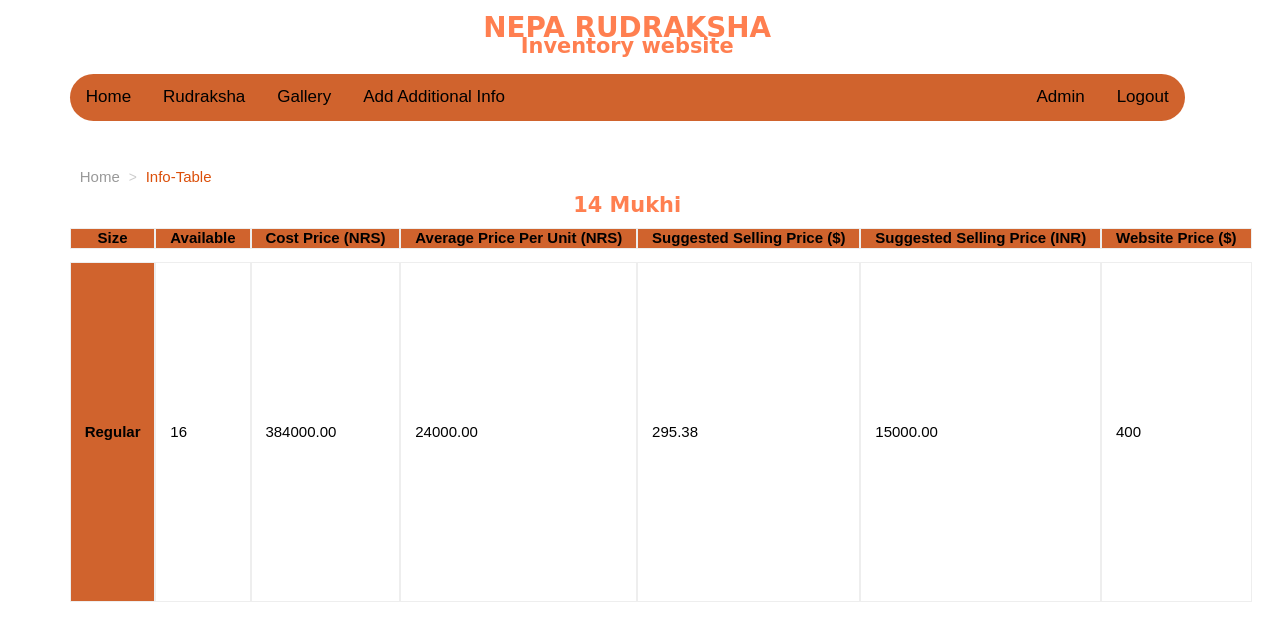
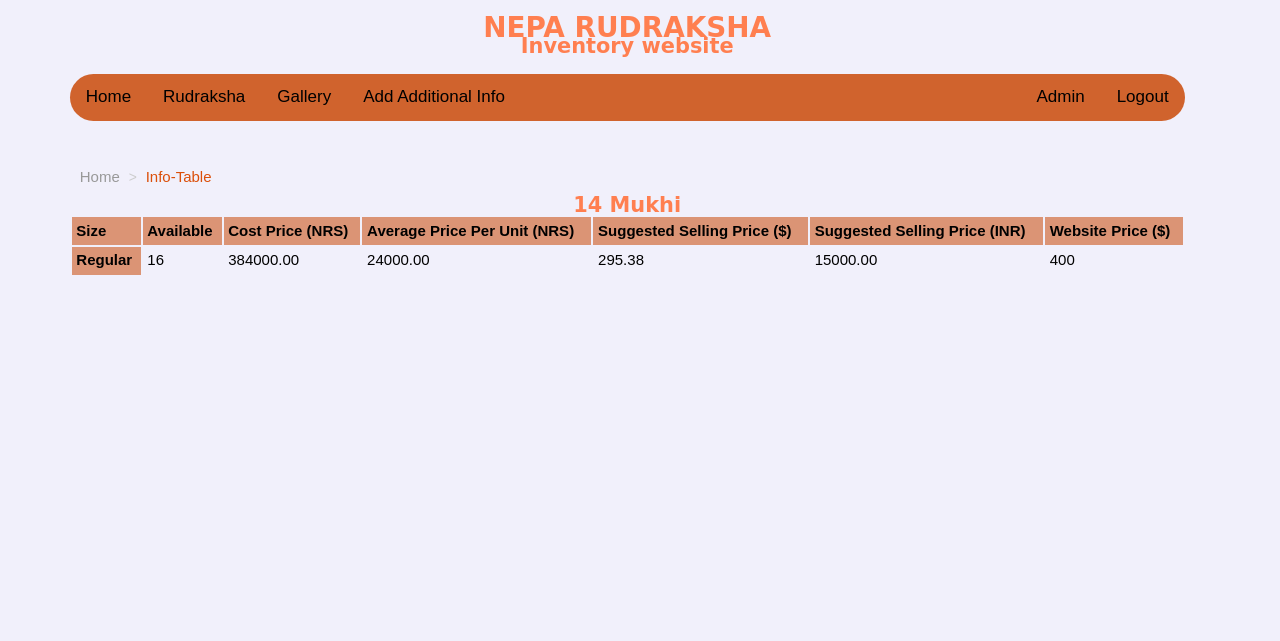
Before and after one commit to aayushbhn/InventoryWeb-final, a PHP site: page /info-table.php?rudtype_id=17 in a window 1280 px wide; the page is wider, and only the part inside the window is pictured. Shown: the top 641 px of that part. Run offline with PHP 8.4, Linux system fonts and the light colour scheme; data comes from the database, SQL or seed files in the repository; data that the repository does not hold is empty; some libraries are stand-ins or nearby versions.

Commit message:
Update base.css
change for sidebar testing in info-table page

```diff
--- a/css/base.css
+++ b/css/base.css
@@ -25,12 +25,10 @@ html {
   }
 
   body {
-
     margin: auto;
-
+    background-color: #f1f0fb;
     font-size: 1.5rem;
     line-height: 2rem;
-    width: 90%;
     border: 0px transparent;
     padding: 2rem;
     position: absolute;
@@ -50,21 +48,11 @@ html {
     color: coral;
   }
 
-  .table {
-    width: max-content;
-    height: 400px;
+/* breadcrumbs css style  */
 
-
-
-    border-collapse: separate;
-    border-spacing: 0 1em;
-    overflow-x: auto;
-
-}
 
 .breadcrumbs {
     padding: 10px;
-
 }
 
 .breadcrumbs_items {
@@ -90,10 +78,27 @@ html {
     font-weight: 500;
 }
 
-th[data-href] {
+/* table css styling */
+
+.table {
+    width: max-content;
+    min-width: 100%;
+    border-collapse: separate;
+    overflow-x: auto;
+}
+
+
+*[data-href] {
     cursor: pointer;
 }
 
+.table th {
+    position: sticky;
+    text-align: center;
+    z-index: 2;
+    top: -0.1rem;
+    background-color: #d0632da5;
+}
 td,
 th {
     width: max-content;
@@ -101,14 +106,12 @@ th {
 
 .table__head {
     margin-top: 3rem;
-    width: 100vw;
+    width: 100%;
 }
 
 .table th,
 .table td {
-
-    border: 1px solid #eee;
-    padding: 0 1.5rem;
+    padding: 0.5rem;
     text-align: left;
     font-size: 15px;
     word-break: keep-all;
@@ -116,20 +119,11 @@ th {
 }
 
 .table_body{
-    width: 100vw;
+    width: 100%;
     overflow-x: auto;
   }
 
 
-  .table th {
-      /* font-family: 'Times New Roman', Times, serif; */
-
-      position: sticky;
-      text-align: center;
-      z-index: 2;
-      top: -0.1rem;
-      background-color: #d0632d;
-  }
 
   .table tr {
       transition: all 0.3s ease;
@@ -204,8 +198,12 @@ th {
   }
 
   .table tr:hover {
-      transform: translate(1rem);
-  }
+    transform: translate(1rem);
+}
+
+.table tr:hover th{
+    transform: translate(-1rem);
+}
 
   .table tr:hover td {
       color: coral;
```
